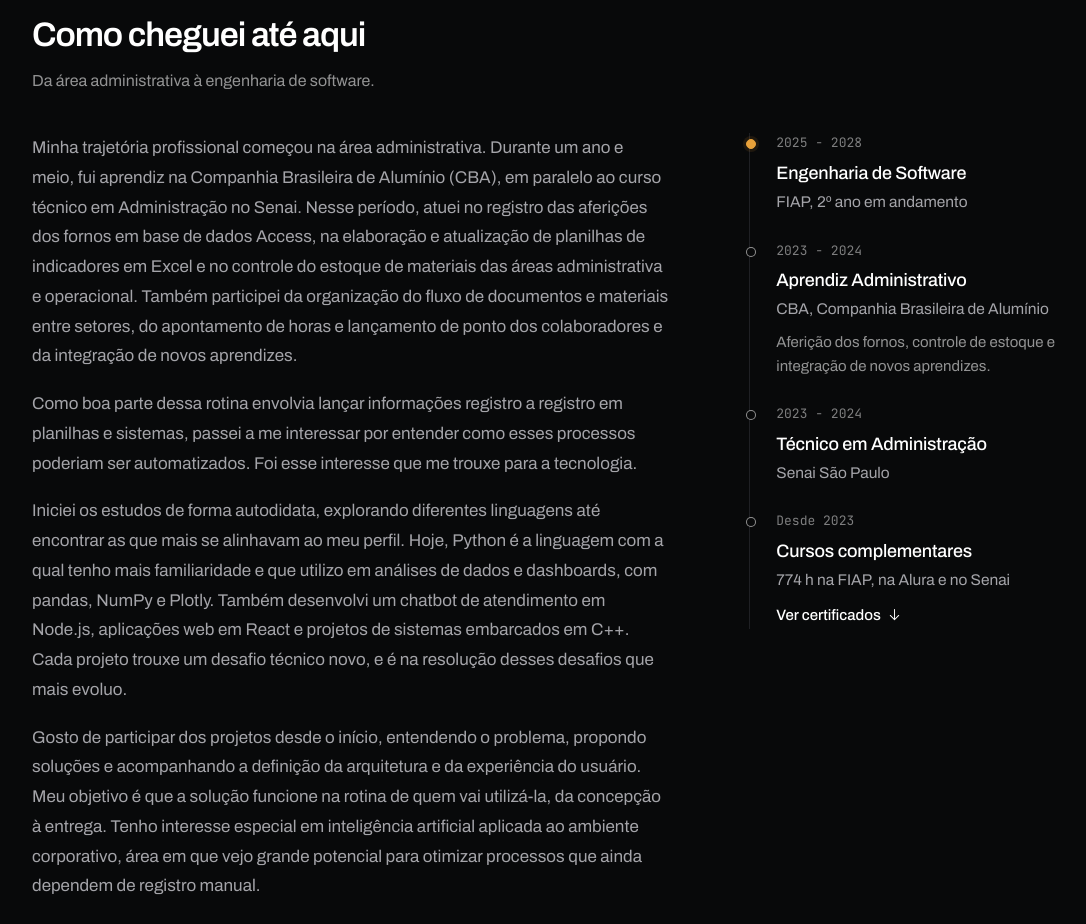
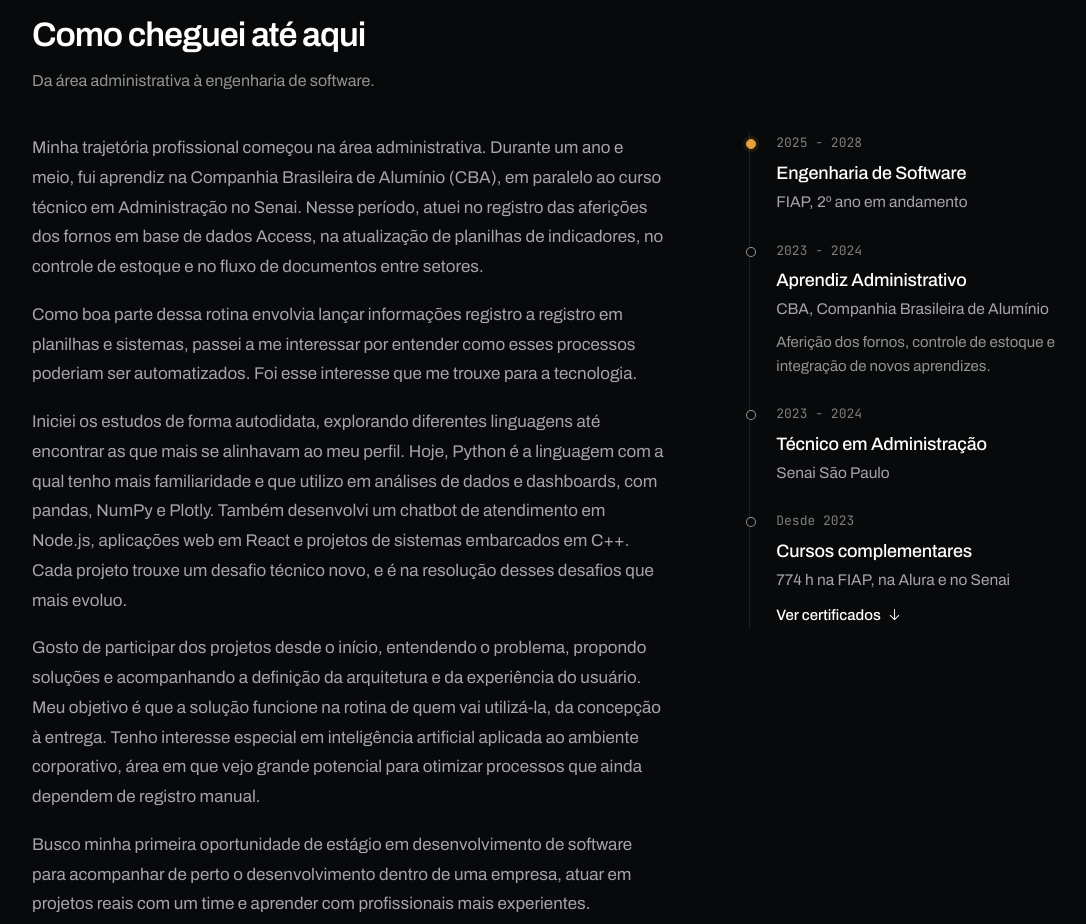
Before and after one commit to Devduu/Portfolio, a React (Vite) app: page / in a window 1280 px wide. Shown: the part 2566-3490 px from the top of the page, without its empty margins (80-1166 px from the left). Built offline with nearby package versions, Linux system fonts and the light colour scheme.

Commit message:
Ajuste do primeiro parágrafo

```diff
--- a/src/data/perfil.js
+++ b/src/data/perfil.js
@@ -260,7 +260,7 @@ export const TECNOLOGIAS = [
    curriculo. */
 export const HISTORIA = [
   [
-    'Minha trajetória profissional começou na área administrativa. Durante um ano e meio, fui aprendiz na Companhia Brasileira de Alumínio (CBA), em paralelo ao curso técnico em Administração no Senai. Nesse período, atuei no registro das aferições dos fornos em base de dados Access, na elaboração e atualização de planilhas de indicadores em Excel e no controle do estoque de materiais das áreas administrativa e operacional. Também participei da organização do fluxo de documentos e materiais entre setores, do apontamento de horas e lançamento de ponto dos colaboradores e da integração de novos aprendizes.',
+    'Minha trajetória profissional começou na área administrativa. Durante um ano e meio, fui aprendiz na Companhia Brasileira de Alumínio (CBA), em paralelo ao curso técnico em Administração no Senai. Nesse período, atuei no registro das aferições dos fornos em base de dados Access, na atualização de planilhas de indicadores, no controle de estoque e no fluxo de documentos entre setores.',
   ],
   [
     'Como boa parte dessa rotina envolvia lançar informações registro a registro em planilhas e sistemas, passei a me interessar por entender como esses processos poderiam ser automatizados. Foi esse interesse que me trouxe para a tecnologia.',
```
